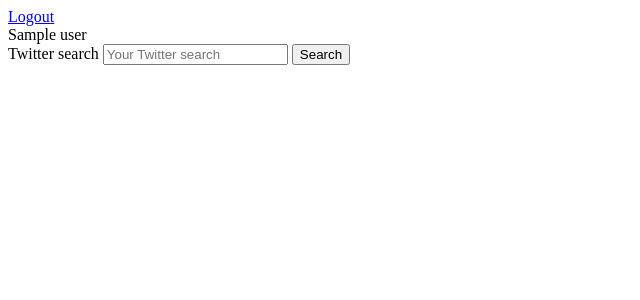
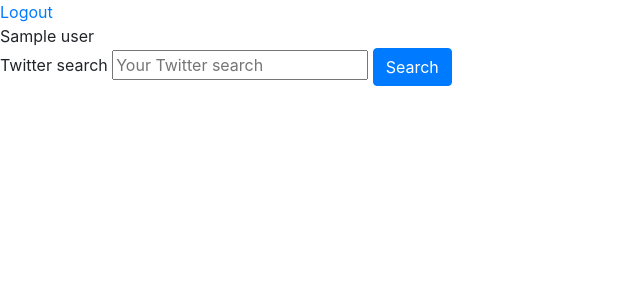
Before and after one commit to kurval/Twitter-Analyzer, a Flask app: page /search in a window 1280 px wide. Shown: the top 300 px of the page, without its empty margins (0-640 px from the left). Run offline with Flask 2, Linux system fonts and the light colour scheme; the visitor is signed in with stand-in values (Sample User, id 1); a database or web service that is not in the repository returns one stand-in record (values such as "Sample title"); some libraries are stand-ins or nearby versions.

Commit message:
small UI changes

```diff
--- a/templates/result.html
+++ b/templates/result.html
@@ -21,7 +21,7 @@
                     {% set css_class = 'list-group-item-success' %}
                 {% endif %}
                 <a href="{{ element['url'] }}" class="list-group-item list-group-item-action {{ css_class }}" target="_blank">
-                    @{{ element['name'] }} :<br>
+                    <b>@{{ element['name'] }}</b><br>
                     {{ element['tweet'] }}
                 </a>
             {% endfor %}
--- a/templates/search.html
+++ b/templates/search.html
@@ -2,6 +2,7 @@
 <html lang="en">
 <head>
     <meta charset="UTF-8">
+    <link rel="stylesheet" href="https://cdn.jsdelivr.net/npm/bootstrap@4.5.3/dist/css/bootstrap.min.css" integrity="sha384-TX8t27EcRE3e/ihU7zmQxVncDAy5uIKz4rEkgIXeMed4M0jlfIDPvg6uqKI2xXr2" crossorigin="anonymous">
     <title>User profile</title>
 </head>
 
@@ -11,7 +12,7 @@
     <form action="{{ url_for('results') }}">
         <label for="q">Twitter search</label>
         <input type="text" name="q" id="q" placeholder="Your Twitter search">
-        <button type="submit">Search</button>
+        <button type="submit" class="btn btn-primary">Search</button>
     </form>
 </body>
 
```
